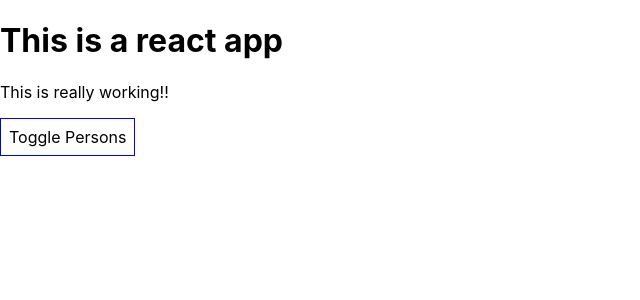
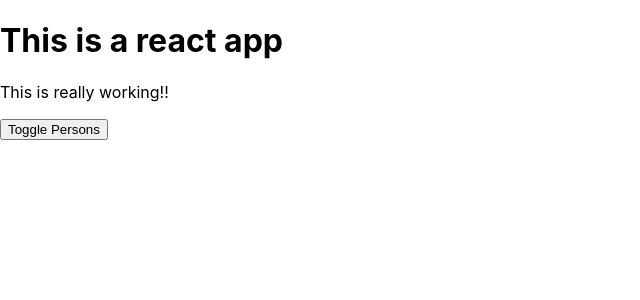
Before and after one commit to jagadeeshdeepak/react, a React app in the folder react-complete-guide/: page / in a window 1280 px wide. Shown: the top 300 px of the page, without its empty margins (0-640 px from the left). Built offline with nearby package versions, Linux system fonts and the light colour scheme.

Commit message:
indentation fix

```diff
--- /dev/null
+++ b/react-complete-guide/src/components/Cockpit/Cockpit.css
@@ -0,0 +1,30 @@
+.red {
+  color: red;
+}
+
+.bold {
+  font-weight: bold;
+}
+
+.Cockpit button {
+  border: 1px solid blue;
+  padding: 16px;
+  background-color: green;
+  font: inherit;
+  color: white;
+  cursor: pointer;
+}
+
+.Cockpit button:hover {
+  background-color: lightgreen;
+  color: black;
+}
+
+.Cockpit button.Red {
+  background-color: red;
+}
+
+.Cockpit button.Red:hover {
+  background-color: salmon;
+  color: black;
+}
--- a/react-complete-guide/src/components/Cockpit/cockpit.js
+++ b/react-complete-guide/src/components/Cockpit/cockpit.js
@@ -0,0 +1,32 @@
+import React from 'react';
+import classes from './Cockpit.css';
+
+const cockpit = (props) => {
+  const assignedClasses = [];
+  let btnClass = '';
+
+  if( props.showPersons ) {
+    btnClass = classes.Red;
+  }
+
+  if ( props.persons.length <= 2 ) {
+    assignedClasses.push( classes.red );
+  }
+
+  if ( props.persons.length <= 1 ) {
+    assignedClasses.push( classes.bold );
+  }
+
+  return (
+    <div className={classes.Cockpit}>
+      <h1>This is a react app</h1>
+      <p className={assignedClasses.join( ' ' )}>This is really working!!</p>
+      <button
+        className={btnClass}
+        onClick={props.clicked}>Toggle Persons
+      </button>
+    </div>
+  );
+};
+
+export default cockpit;
--- a/react-complete-guide/src/containers/App.css
+++ b/react-complete-guide/src/containers/App.css
@@ -1,11 +1,3 @@
 .App {
   text-align: center;
 }
-
-.red {
-  color: red;
-}
-
-.bold {
-  font-weight: bold;
-}
--- a/react-complete-guide/src/containers/App.js
+++ b/react-complete-guide/src/containers/App.js
@@ -2,6 +2,7 @@ import React, { Component } from 'react';
 // now since we enabled css modules, we can import all styles from the css
 import classes from './App.css';
 import Persons from '../components/Persons/Persons';
+import Cockpit from '../components/Cockpit/Cockpit';
 
 class App extends Component {
   // this is an important property of a class
@@ -66,43 +67,23 @@ class App extends Component {
   }
   render() {
 
-    const style = {
-      backgroundColor: 'white',
-      font: 'inherit',
-      border: '1px solid blue',
-      padding: '8px',
-      cursor: 'pointer'
-    };
-
     let persons = null;
 
     if ( this.state.showPersons ) {
       persons = (
-        <div>
-            <Persons
-            persons={this.state.persons}
-            clicked={this.deletePersonHandler}
-            changed={this.changeNameHandler} />
-        </div>
+        <Persons
+          persons={this.state.persons}
+          clicked={this.deletePersonHandler}
+          changed={this.changeNameHandler} />
       );
-    }
-
-    const assignedClasses = [];
-    if ( this.state.persons.length <= 2 ) {
-      assignedClasses.push( classes.red );
-    }
-
-    if ( this.state.persons.length <= 1 ) {
-      assignedClasses.push( classes.bold );
     }
 
     return (
       <div className={classes.App}>
-        <h1>This is a react app</h1>
-        <p className={assignedClasses.join( ' ' )}>This is really working!!</p>
-        <button
-        style={style}
-        onClick={this.togglePersonsHandler}>Toggle Persons</button>
+        <Cockpit
+          showPersons={this.state.showPersons}
+          persons={this.state.persons}
+          clicked={this.togglePersonsHandler}/>
         {persons}
       </div>
     );
```
Also changed, not shown: react-complete-guide/src/components/Persons/Persons.js (indentation only).
